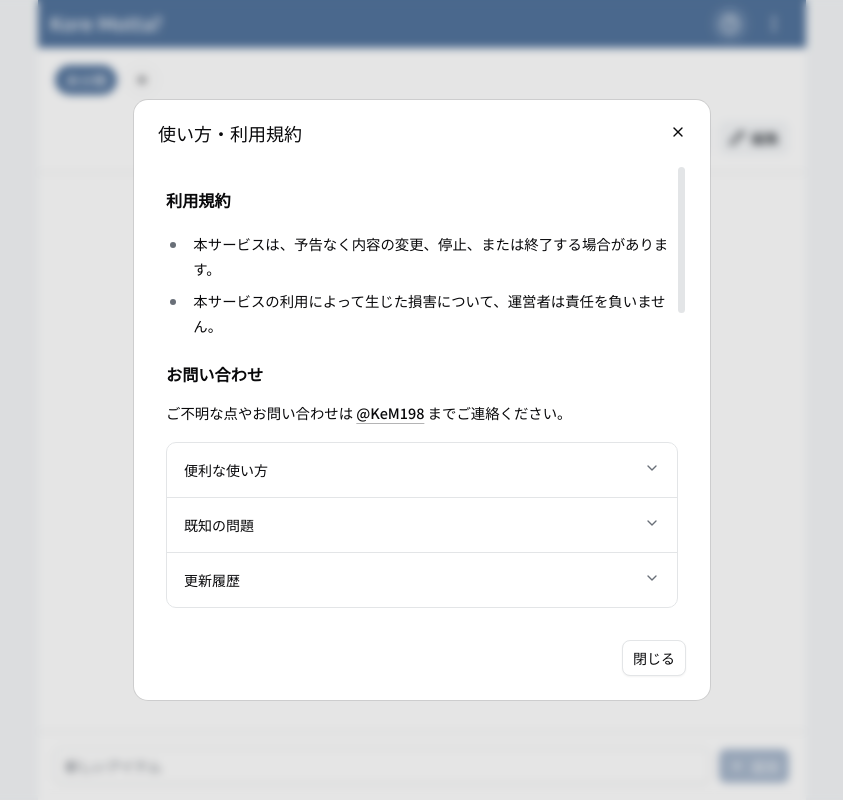
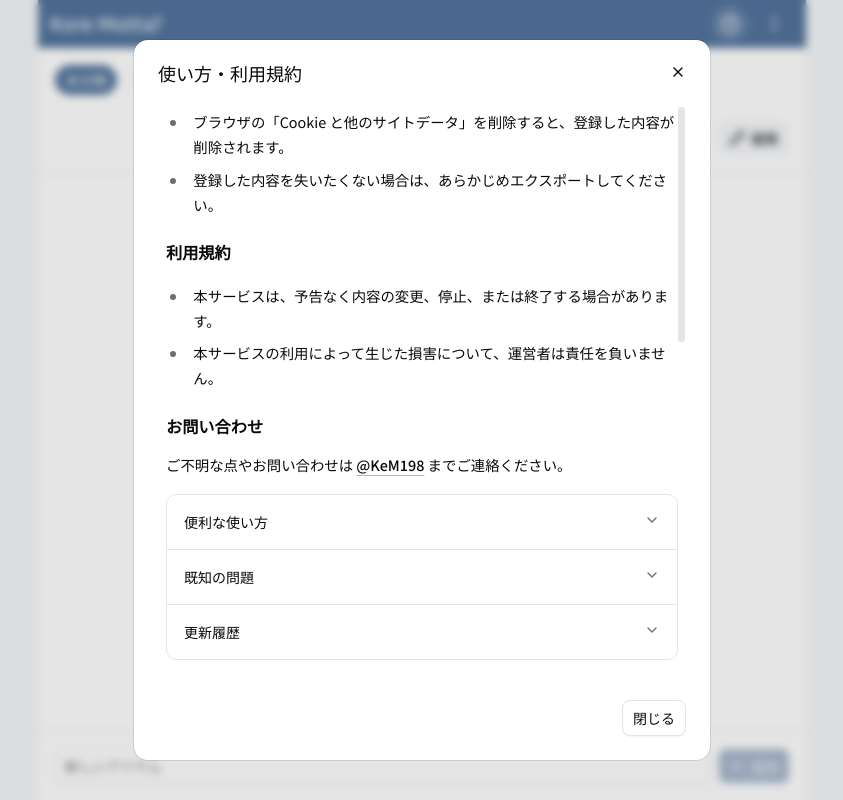
Before and after one commit to kem198/kore-motta, a Next.js app: page / in a window 1280 px wide. Both pictures are taken after a click on the button 948 px from the left and 24 px from the top of the page. Shown: the whole page, without its empty margins (218-1061 px from the left). Built offline with nearby package versions, Linux system fonts and the light colour scheme; a web font is replaced by a local one.

Commit message:
fix: adjust DialogContent dimensions and padding for improved layout

```diff
--- a/src/components/shared/dialog/help-dialog.tsx
+++ b/src/components/shared/dialog/help-dialog.tsx
@@ -220,13 +220,13 @@ export function HelpDialog() {
         <CircleHelpIcon className="size-5" />
       </DialogTrigger>
 
-      <DialogContent className="flex h-[90vh] max-h-[75vh] w-[calc(100%-1rem)] max-w-xl! flex-col">
+      <DialogContent className="flex h-[90vh] max-h-[90vh] w-[90vw] max-w-xl! flex-col">
         <DialogHeader>
           <DialogTitle>使い方・利用規約</DialogTitle>
         </DialogHeader>
 
         <ScrollArea className="min-h-0 flex-1 p-2">
-          <div className="flex flex-col gap-4">
+          <div className="flex flex-col gap-4 py-2">
             <Term />
             <HelpAccordions />
           </div>
```
